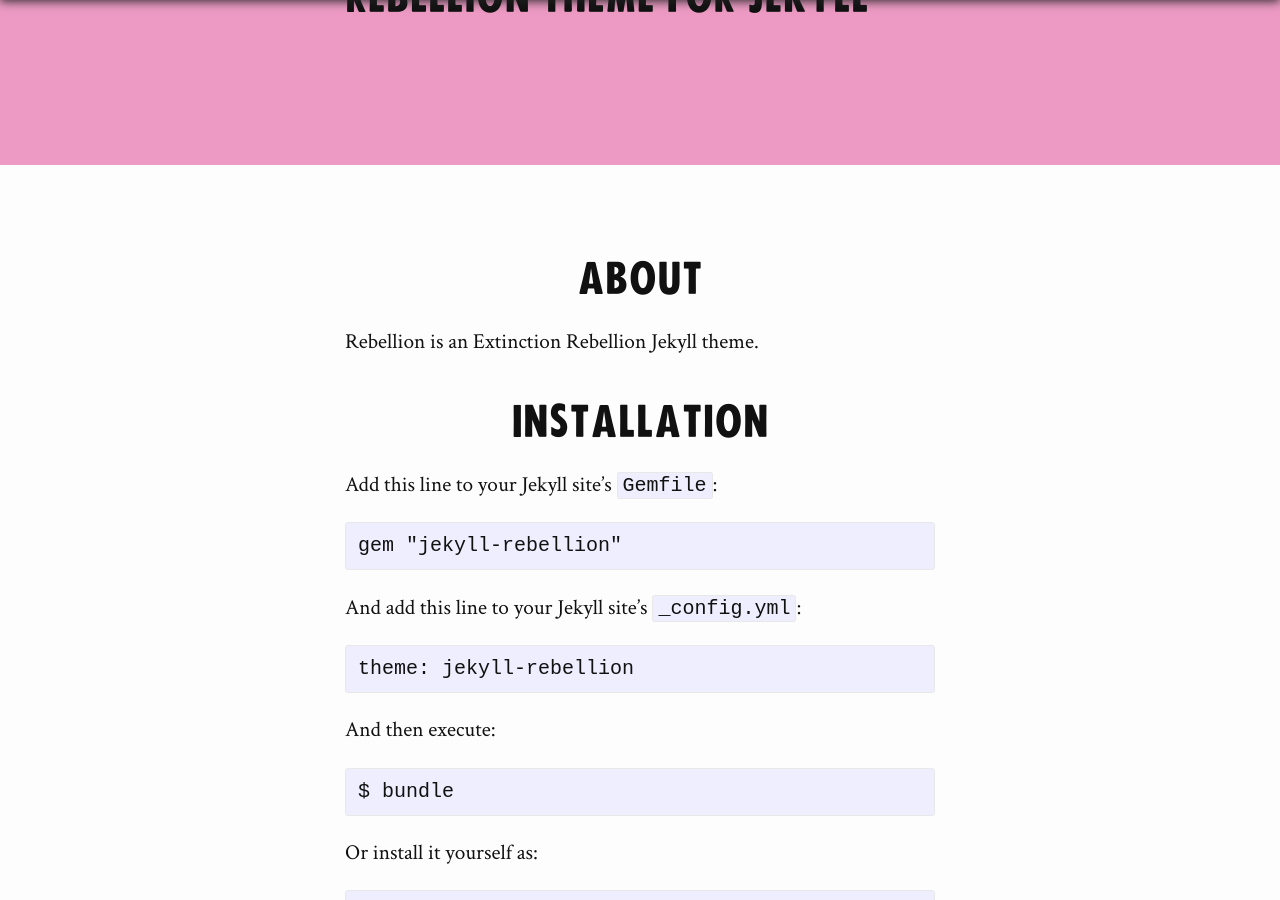
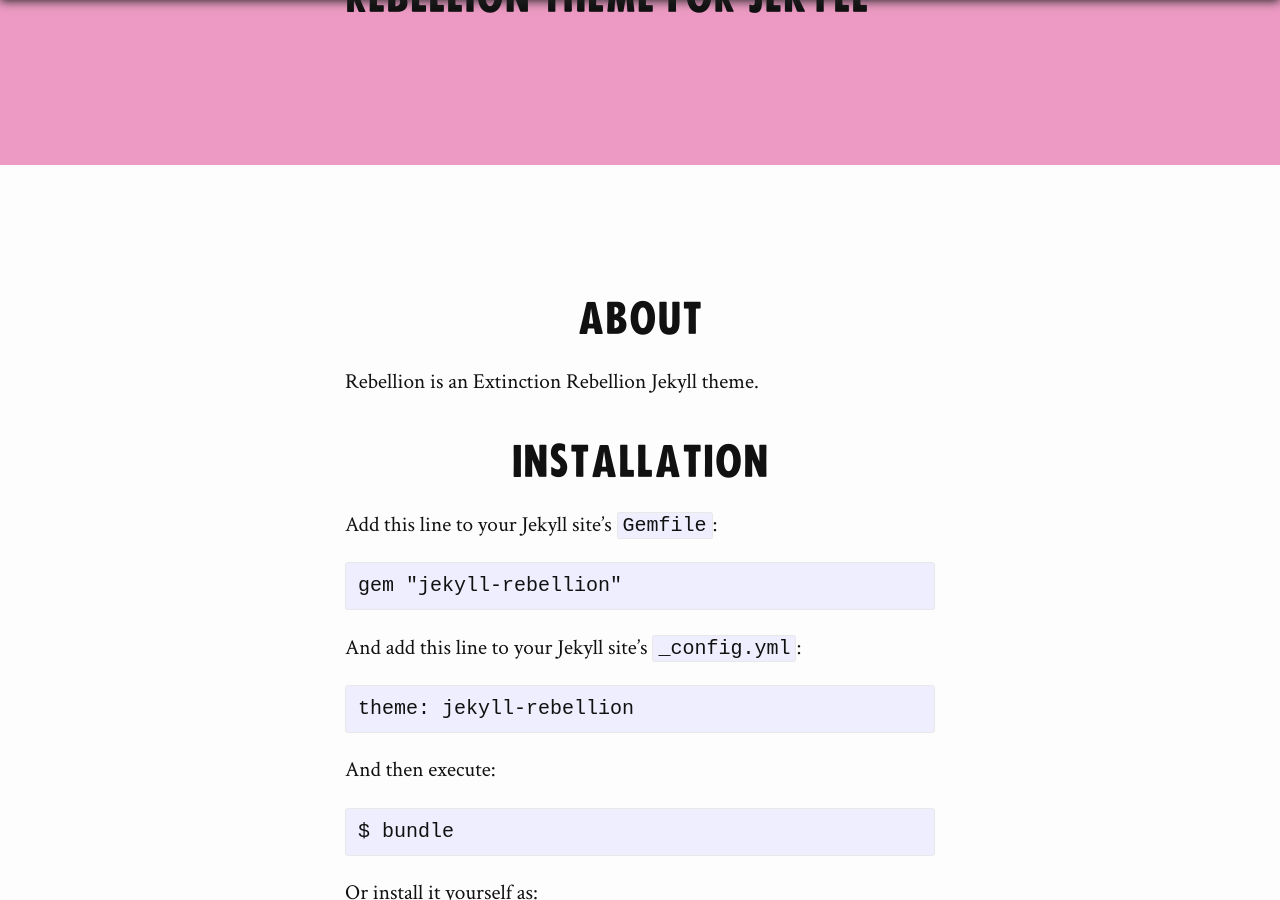
Before and after one commit to joe-irving/jekyll-rebellion, a Jekyll site: the page built from index.md, in a window 1280 px wide and 900 px high, scrolled down 1144 px. Built offline with Jekyll 4.4.1, drawn with Linux system fonts in a browser that asks for light colours; our own code applies the rules of GitHub Pages for plain Markdown files; some of the changed text lies outside the part shown.

Commit message:
Modifications to make it scale down more nicely for mobiles

```diff
--- a/_sass/rebellion/content.scss
+++ b/_sass/rebellion/content.scss
@@ -1,5 +1,5 @@
 .Rebellion-Section {
-    padding: 50px 0;
+    padding: 10vh 0;
     width: 100%;
     position: relative;
     box-sizing: border-box;
@@ -49,8 +49,8 @@
 .Rebellion-Half-Picture {
     background-position: center;
     background-size: cover;
-    height: 60vh;
     padding: 0;
+    height: 45vh;
 }
 
 .Rebellion-Near-Bottom {
@@ -95,6 +95,15 @@
     h1 {
         text-align: left;
         margin: 1em 0;
+        font-size: $base-font-size * 1.25 ;
+    }
+
+    @media screen and (min-width: 400px) {
+        h1 { font-size: $base-font-size * 1.5;}
+    }
+
+    @media screen and (min-width: 800px) {
+        h1 { font-size: $base-font-size * 2; }
     }
 }
 
```
Also changed, not shown: index.md (+6 -6 lines).
